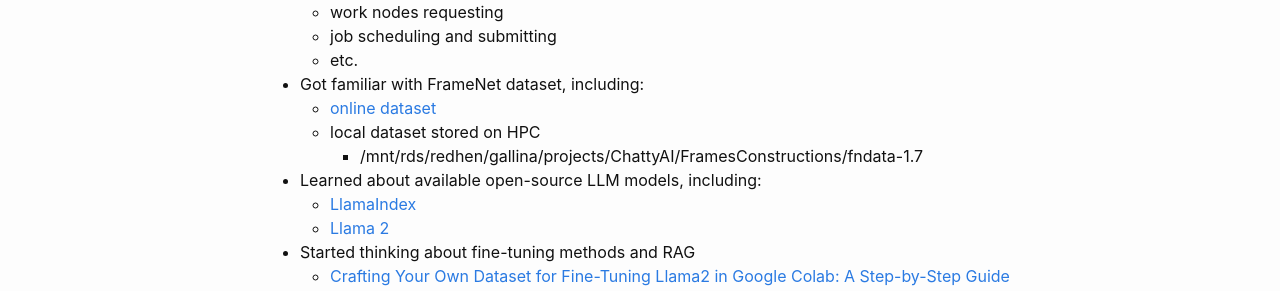
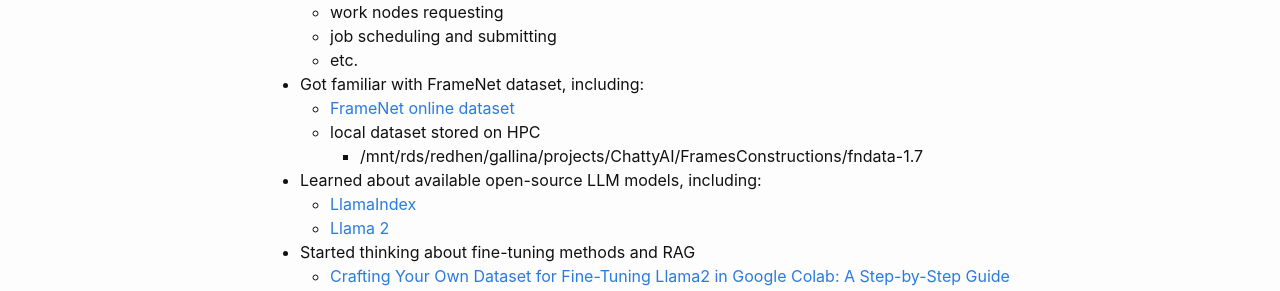
Before and after one commit to Zhongheng-Cheng/zhongheng-cheng.github.io, a Jekyll site: the page built from _posts/2024-05-29-Week-1.md, in a window 1280 px wide. Shown: the part 317-608 px from the top of the page. Built offline with Jekyll 4.4.1, drawn with Linux system fonts in a browser that asks for light colours.

Commit message:
updated blog

```diff
--- a/_posts/2024-05-29-Week-1.md
+++ b/_posts/2024-05-29-Week-1.md
@@ -22,7 +22,7 @@ layout: post
     - job scheduling and submitting
     - etc.
 - Got familiar with FrameNet dataset, including:
-    - [online dataset](https://framenet.icsi.berkeley.edu/)
+    - [FrameNet online dataset](https://framenet.icsi.berkeley.edu/)
     - local dataset stored on HPC
         - /mnt/rds/redhen/gallina/projects/ChattyAI/FramesConstructions/fndata-1.7
 - Learned about available open-source LLM models, including:
```
